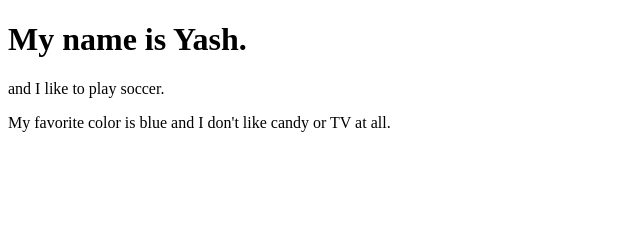
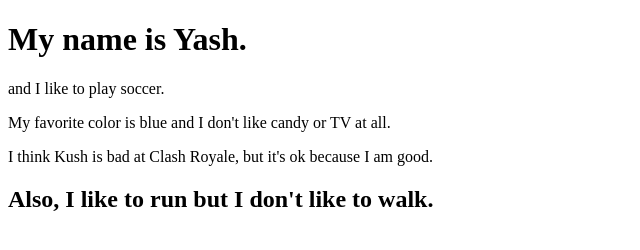
Before and after one commit to yashkavadia/YashKavadia.github.io, a plain HTML site: page index.html in a window 1280 px wide. Shown: the whole page, without its empty margins (0-640 px from the left). Drawn offline with Linux system fonts and the light colour scheme.

Commit message:
Update index.html

```diff
--- a/index.html
+++ b/index.html
@@ -8,6 +8,9 @@
 
   <p>My favorite color is blue and I don't like candy or TV at all.</p>
 
+  <p>I think Kush is bad at Clash Royale, but it's ok because I am good.</p>
+
+  <h2>Also, I like to run but I don't like to walk.</h2>
 
 </body>
 </html>
```
